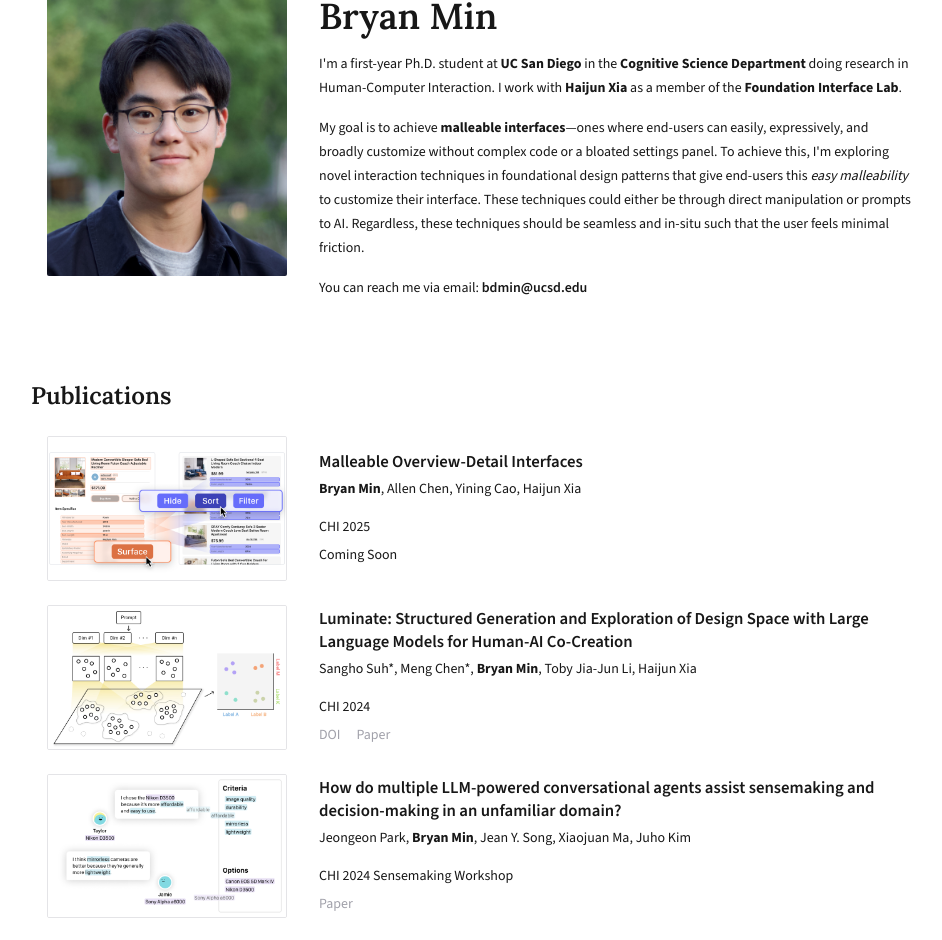
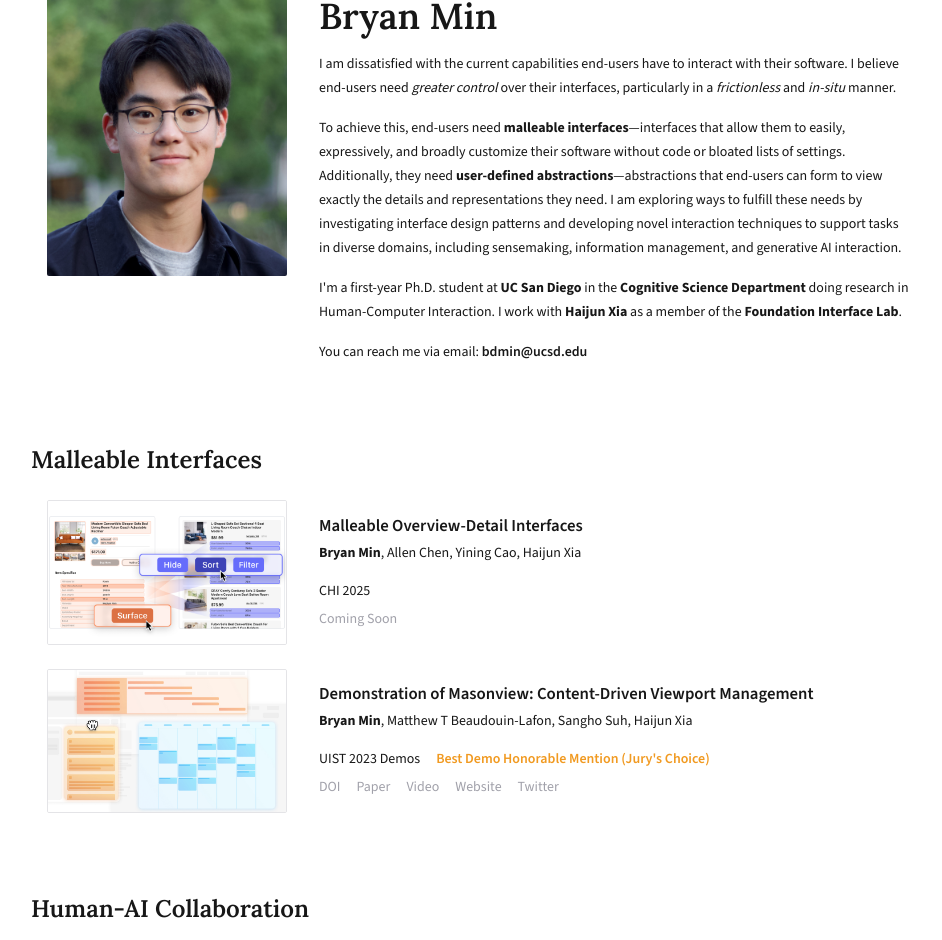
Before and after one commit to bdhmin/phd-portfolio, a Next.js app: page / in a window 1280 px wide. Shown: the part 84-1024 px from the top of the page, without its empty margins (161-1103 px from the left). Built offline with nearby package versions, Linux system fonts and the light colour scheme.

Commit message:
Updated about and publications

```diff
--- a/src/app/page.tsx
+++ b/src/app/page.tsx
@@ -12,7 +12,7 @@ export default function Home() {
         <Publications />
       </main>
       <footer className="flex flex-wrap items-center justify-center p-8 text-zinc-400">
-        Last Updated: January 27, 2025
+        Last Updated: February 20, 2025
       </footer>
     </div>
   );
--- a/src/lib/publications-data.ts
+++ b/src/lib/publications-data.ts
@@ -1,7 +1,24 @@
-export const publications = [
+export interface Paper {
+  title: string;
+  subtitle: string;
+  type: 'publication' | 'poster' | 'demo' | 'workshop' | 'abstract';
+  authors: string[];
+  venue: string;
+  resources: {
+    type: string;
+    link: string;
+  }[];
+  thumbnail: string;
+  award: string;
+  note: string;
+  tags: ('malleable' | 'human-ai' | 'abstraction')[];
+}
+
+export const papers: Paper[] = [
   {
     title: 'Malleable Overview-Detail Interfaces',
     subtitle: '',
+    type: 'publication',
     authors: ['Bryan Min', 'Allen Chen', 'Yining Cao', 'Haijun Xia'],
     venue: 'CHI 2025',
     resources: [
@@ -16,11 +33,31 @@ export const publications = [
     ],
     thumbnail: '/thumbnails/malleable-odi.png',
     award: '',
-    note: ''
+    note: '',
+    tags: ['malleable'],
+  },
+  {
+    title: 'Feedforward in Generative AI',
+    subtitle: 'Opportunities for a Design Space',
+    type: 'workshop',
+    authors: ['Bryan Min', 'Haijun Xia'],
+    venue: 'arXiv (February 2025)',
+    // venue: 'CHI 2025 Tools for Thought Workshop',
+    resources: [
+      // {
+      //   type: 'Paper',
+      //   link: `/papers/chi24-sensemaking.pdf`,
+      // },
+    ],
+    thumbnail: '/thumbnails/feedforward-genAI.png',
+    award: '',
+    note: '',
+    tags: ['human-ai'],
   },
   {
     title: 'Luminate',
     subtitle: 'Structured Generation and Exploration of Design Space with Large Language Models for Human-AI Co-Creation',
+    type: 'publication',
     authors: ['Sangho Suh*', 'Meng Chen*', 'Bryan Min', 'Toby Jia-Jun Li', 'Haijun Xia'],
     venue: 'CHI 2024',
     resources: [
@@ -32,25 +69,15 @@ export const publications = [
         type: 'Paper',
         link: `/papers/chi24-luminate.pdf`,
       },
+      {
+        type: 'Website',
+        link: `https://luminate-research.github.io/`,
+      },
     ],
     thumbnail: '/thumbnails/luminate.jpg',
     award: '',
-    note: ''
-  },
-  {
-    title: '',
-    subtitle: 'How do multiple LLM-powered conversational agents assist sensemaking and decision-making in an unfamiliar domain?',
-    authors: ['Jeongeon Park', 'Bryan Min', 'Jean Y. Song', 'Xiaojuan Ma', 'Juho Kim'],
-    venue: 'CHI 2024 Sensemaking Workshop',
-    resources: [
-      {
-        type: 'Paper',
-        link: `/papers/chi24-sensemaking.pdf`,
-      },
-    ],
-    thumbnail: '/thumbnails/choicemates.jpg',
-    award: '',
-    note: ''
+    note: '',
+    tags: ['human-ai'],
   },
   // {
   //   title: 'ChoiceMates',
@@ -72,8 +99,26 @@ export const publications = [
   //   note: ''
   // },
   {
+    title: '',
+    subtitle: 'How do multiple LLM-powered conversational agents assist sensemaking and decision-making in an unfamiliar domain?',
+    type: 'workshop',
+    authors: ['Jeongeon Park', 'Bryan Min', 'Jean Y. Song', 'Xiaojuan Ma', 'Juho Kim'],
+    venue: 'CHI 2024 Sensemaking Workshop',
+    resources: [
+      {
+        type: 'Paper',
+        link: `/papers/chi24-sensemaking.pdf`,
+      },
+    ],
+    thumbnail: '/thumbnails/choicemates.jpg',
+    award: '',
+    note: '',
+    tags: ['human-ai'],
+  },
+  {
     title: 'Demonstration of Masonview',
     subtitle: 'Content-Driven Viewport Management',
+    type: 'demo',
     authors: ['Bryan Min', 'Matthew T Beaudouin-Lafon', 'Sangho Suh', 'Haijun Xia'],
     venue: 'UIST 2023 Demos',
     resources: [
@@ -99,12 +144,14 @@ export const publications = [
       },
     ],
     thumbnail: '/thumbnails/masonview.jpg',
-    award: 'Best Demo Honorable Mention',
-    note: ''
+    award: "Best Demo Honorable Mention (Jury's Choice)",
+    note: '',
+    tags: ['malleable'],
   },
   {
     title: 'Sensecape',
     subtitle: 'Enabling Multilevel Exploration and Sensemaking with Large Language Models',
+    type: 'publication',
     authors: ['Sangho Suh', 'Bryan Min', 'Srishti Palani', 'Haijun Xia'],
     venue: 'UIST 2023',
     resources: [
@@ -135,6 +182,7 @@ export const publications = [
     ],
     thumbnail: '/thumbnails/sensecape.png',
     award: '',
-    note: ''
+    note: '',
+    tags: ['human-ai'],
   }
 ]
--- a/src/pages/about.tsx
+++ b/src/pages/about.tsx
@@ -21,6 +21,24 @@ export default function About() {
               Bryan Min
             </h1>
           </div>
+          <div>
+            I am dissatisfied with the current capabilities end-users have to
+            interact with their software. I believe end-users need{' '}
+            <i>greater control</i> over their interfaces, particularly in a{' '}
+            <i>frictionless</i> and <i>in-situ</i> manner.
+          </div>
+          <div>
+            To achieve this, end-users need <b>malleable interfaces</b>
+            —interfaces that allow them to easily, expressively, and broadly
+            customize their software without code or bloated lists of settings.
+            Additionally, they need <b>user-defined abstractions</b>
+            —abstractions that end-users can form to view exactly the details
+            and representations they need. I am exploring ways to fulfill these
+            needs by investigating interface design patterns and developing
+            novel interaction techniques to support tasks in diverse domains,
+            including sensemaking, information management, and generative AI
+            interaction.
+          </div>
           <div className="flex flex-col gap-6">
             <p>
               I'm a first-year Ph.D. student at{' '}
@@ -32,20 +50,10 @@ export default function About() {
             </p>
           </div>
           <p>
-            My goal is to achieve <b>malleable interfaces</b>—ones where
-            end-users can easily, expressively, and broadly customize without
-            complex code or a bloated settings panel. To achieve this, I'm
-            exploring novel interaction techniques in foundational design
-            patterns that give end-users this <i>easy malleability</i> to
-            customize their interface. These techniques could either be through
-            direct manipulation or prompts to AI. Regardless, these techniques
-            should be seamless and in-situ such that the user feels minimal
-            friction.
-          </p>
-          <p>
             You can reach me via email:{' '}
             <span className="font-semibold">bdmin@ucsd.edu</span>
           </p>
+
           {/* <div className="flex flex-col">
             <p>bdmin@ucsd.edu</p>
             <p>Github</p>
@@ -57,3 +65,37 @@ export default function About() {
     </div>
   );
 }
+
+{
+  /* <b>
+              I envision end-users will be in greater control over their
+              software interfaces, particularly in a frictionless and in-situ
+              manner.
+            </b>{' '} */
+}
+
+// that <b>interfaces must be malleable</b>
+//             To achieve this vision, I primarily investigate three domains:
+//             <div className="flex flex-wrap justify-center gap-3 my-2">
+//               {[
+//                 'Malleable Interfaces',
+//                 'User-Defined Abstractions',
+//                 'Human-AI Collaboration',
+//               ].map((domain) => (
+//                 <div className="px-3 py-[0.5] font-medium bg-zinc-200 rounded-sm">
+//                   {domain}
+//                 </div>
+//               ))}
+//             </div>
+//             1. Malleability, 2. User-Defined Abstractions, and 3. Human-AI
+//             Interaction. pushing for interfaces to be <b>malleable</b>
+//             —ones where end-users can easily, expressively, and broadly
+//             customize without code or bloated lists of settings. I am also
+//             pushing for end-users to be able to{' '}
+//             <b>form their own abstractions</b> in interfaces. —ones where
+//             end-users can easily, expressively, and broadly customize without
+//             complex code or a bloated settings panel. To achieve this, I'm
+//             exploring novel interaction techniques in foundational design
+//             patterns that give end-users this <i>easy malleability</i> to
+//             customize their interface. I Regardless, these techniques should be
+//             seamless and in-situ such that the user feels minimal friction.
--- a/src/pages/contact.tsx
+++ b/src/pages/contact.tsx
@@ -1,5 +1,5 @@
 import { serif } from '@/app/fonts';
-import { publications } from '@/lib/publications-data';
+import { papers } from '@/lib/publications-data';
 
 export default function Contact() {
   return (
--- a/src/pages/publications.tsx
+++ b/src/pages/publications.tsx
@@ -1,7 +1,7 @@
 'use client';
 
 import { serif } from '@/app/fonts';
-import { publications } from '@/lib/publications-data';
+import { papers } from '@/lib/publications-data';
 import { useEffect, useState } from 'react';
 
 export default function Publications() {
@@ -17,13 +17,37 @@ export default function Publications() {
     }
   }, []);
 
+  const paperOrganization = [
+    {
+      name: 'Publications',
+      papers: papers.filter((paper) => paper.type === 'publication'),
+    },
+    {
+      name: 'Posters, Demos, and Workshop Papers',
+      papers: papers.filter((paper) => paper.type !== 'publication'),
+    },
+  ];
+
+  const topicOrganization = [
+    {
+      name: 'Malleable Interfaces',
+      papers: papers.filter((paper) => paper.tags.includes('malleable')),
+    },
+    {
+      name: 'Human-AI Collaboration',
+      papers: papers.filter((paper) => paper.tags.includes('human-ai')),
+    },
+  ];
+
   return (
-    <div className="mt-20">
+    <div className="flex flex-col gap-20 mt-20">
+      {topicOrganization.map((paper) => (
+        <div>
           <div className={`mb-6 font-semibold text-2xl ${serif.className}`}>
-        Publications
+            {paper.name}
           </div>
           <div className="flex flex-col gap-12 md:gap-6 px-4">
-        {publications.map((publication) => (
+            {paper.papers.map((publication) => (
               <div
                 key={publication.subtitle}
                 className="flex flex-col md:flex-row items-center md:items-center w-full gap-4 md:gap-8"
@@ -51,7 +75,9 @@ export default function Publications() {
                     {publication.authors.map((author, index) => (
                       <>
                         <span
-                      style={{ fontWeight: author === 'Bryan Min' ? 640 : 400 }}
+                          style={{
+                            fontWeight: author === 'Bryan Min' ? 640 : 400,
+                          }}
                         >
                           {author}
                         </span>
@@ -68,7 +94,7 @@ export default function Publications() {
                   </div>
                   <div className="flex gap-4">
                     {publication.resources.length === 0 ? (
-                  <p>Coming Soon</p>
+                      <p className="text-zinc-400">Coming Soon</p>
                     ) : (
                       publication.resources.map((resource) => (
                         <a
@@ -93,5 +119,7 @@ export default function Publications() {
             ))}
           </div>
         </div>
+      ))}
+    </div>
   );
 }
```
Also changed, not shown: public/thumbnails/feedforward-genAI.png (added). Lines whose indentation alone changed are shown as unchanged.
